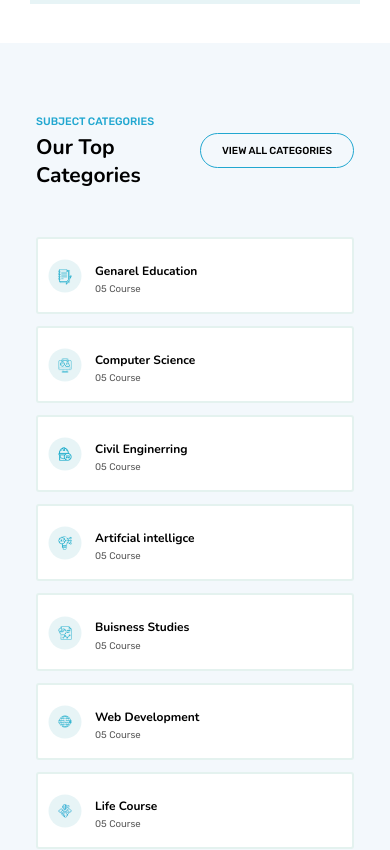
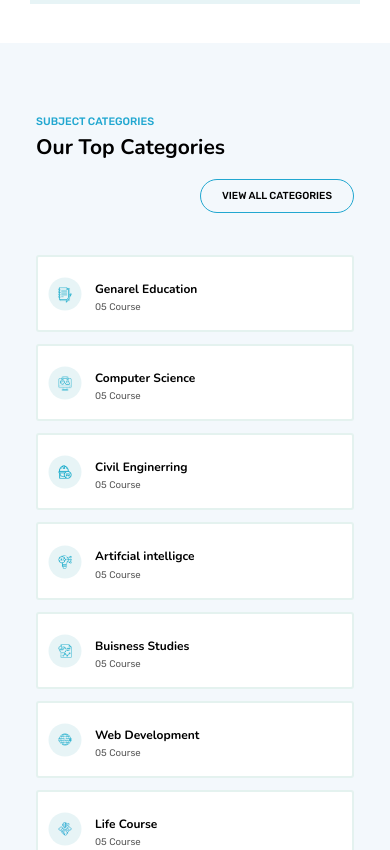
Before and after one commit to Mukul596/Exam-Number_1, a plain HTML site: page index.html in a window 390 px wide. Shown: the part 1263-2113 px from the top of the page. Drawn offline with nearby package versions, Linux system fonts and the light colour scheme; files whose address does not match are found by name.

Commit message:
Update responsive.css

```diff
--- a/responsive.css
+++ b/responsive.css
@@ -516,6 +516,17 @@
   .section_title {
     padding-bottom: 6rem;
   }
+
+.section_title .left {
+	width: 100%;
+}
+.section_title .right {
+	float: right;
+	width: 100%;
+	margin-top: 2rem;
+
+}
+
   html {
     font-size: 6px;
   }
```
